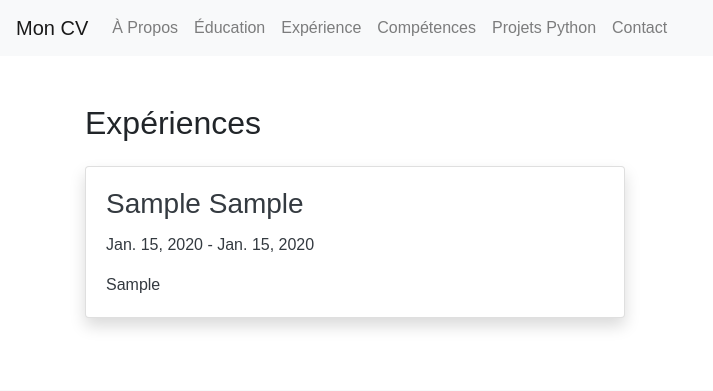
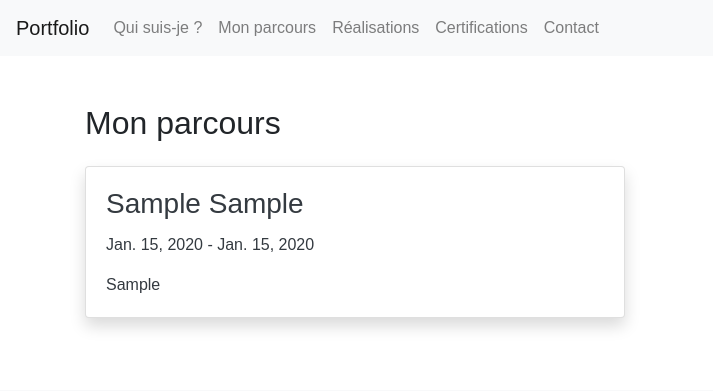
Before and after one commit to Laseguue/CV2, a Django app: page /experience/ in a window 1280 px wide. Shown: the top 391 px of the page, without its empty margins (0-713 px from the left). Run offline with Django 4.2, Linux system fonts and the light colour scheme; tables that the repository leaves empty hold one stand-in row (values such as "Sample post"); parts of the project's set-up code (start-up, migrations or seed data) failed here and were passed over; some libraries are stand-ins or nearby versions.

Commit message:
sup education / changement nom sections

```diff
--- a/cv/templates/cv/base.html
+++ b/cv/templates/cv/base.html
@@ -13,18 +13,17 @@
 </head>
 <body>
     <header class="navbar navbar-expand-lg navbar-light bg-light">
-        <a href="{% url 'home' %}" class="navbar-brand">Mon CV</a>
+        <a href="{% url 'home' %}" class="navbar-brand">Portfolio</a>
         <button class="navbar-toggler" type="button" data-toggle="collapse" data-target="#navbarNav" aria-controls="navbarNav" aria-expanded="false" aria-label="Toggle navigation">
             <span class="navbar-toggler-icon"></span>
         </button>
         <div class="collapse navbar-collapse" id="navbarNav">
             <nav>
                 <ul class="navbar-nav ml-auto">
-                    <li class="nav-item"><a href="{% url 'about' %}" class="nav-link">À Propos</a></li>
-                    <li class="nav-item"><a href="{% url 'education' %}" class="nav-link">Éducation</a></li>
-                    <li class="nav-item"><a href="{% url 'experience' %}" class="nav-link">Expérience</a></li>
-                    <li class="nav-item"><a href="{% url 'skills' %}" class="nav-link">Compétences</a></li>
-                    <li class="nav-item"><a href="{% url 'python_projects' %}" class="nav-link">Projets Python</a></li>
+                    <li class="nav-item"><a href="{% url 'about' %}" class="nav-link">Qui suis-je ?</a></li>
+                    <li class="nav-item"><a href="{% url 'experience' %}" class="nav-link">Mon parcours</a></li>
+                    <li class="nav-item"><a href="{% url 'python_projects' %}" class="nav-link">Réalisations</a></li>
+                    <li class="nav-item"><a href="{% url 'skills' %}" class="nav-link">Certifications</a></li>
                     <li class="nav-item"><a href="{% url 'contact' %}" class="nav-link">Contact</a></li>
                 </ul>
             </nav>
--- a/cv/templates/cv/contact.html
+++ b/cv/templates/cv/contact.html
@@ -1,6 +1,6 @@
 {% extends 'cv/base.html' %}
 
-{% load crispy_forms_tags %} <!-- Chargez les tags de crispy_forms -->
+{% load crispy_forms_tags %}
 
 {% block content %}
     <div class="card mt-4 mb-4 shadow">
@@ -8,7 +8,7 @@
             <h2 class="card-title">Contactez-moi</h2>
             <form method="post" action="{% url 'contact' %}">
                 {% csrf_token %}
-                {{ form|crispy }} <!-- Utilisez le filtre |crispy pour rendre le formulaire -->
+                {{ form|crispy }}
                 <button type="submit" class="btn btn-success">Envoyer</button>
             </form>
         </div>
--- a/cv/templates/cv/experience.html
+++ b/cv/templates/cv/experience.html
@@ -1,7 +1,7 @@
 {% extends 'cv/base.html' %}
 
 {% block content %}
-    <h2 class="mt-4 mb-4">Expériences</h2>
+    <h2 class="mt-4 mb-4">Mon parcours</h2>
     <div class="row">
         {% for experience in experiences %}
             <div class="col-md-6 mb-4">
--- a/cv/templates/cv/python_projects.html
+++ b/cv/templates/cv/python_projects.html
@@ -1,7 +1,7 @@
 {% extends 'cv/base.html' %}
 
 {% block content %}
-    <h2 class="mt-4 mb-4">Projets Python</h2>
+    <h2 class="mt-4 mb-4">Réalisations</h2>
     <div class="row">
         {% for project in projects %}
             <div class="col-md-6 mb-4">
--- a/cv/templates/cv/skills.html
+++ b/cv/templates/cv/skills.html
@@ -1,7 +1,7 @@
 {% extends 'cv/base.html' %}
 
 {% block content %}
-    <h2 class="mt-4 mb-4">Compétences</h2>
+    <h2 class="mt-4 mb-4">Certifications</h2>
     <div class="row">
         {% for skill in skills %}
             <div class="col-md-6 mb-4">
--- a/cv/urls.py
+++ b/cv/urls.py
@@ -4,8 +4,6 @@ from . import views
 urlpatterns = [
     path('', views.home, name='home'),
     path('about/', views.about, name='about'),
-    path('education/', views.education, name='education'),
-    path('education/<int:diploma_id>/', views.education_detail, name='education_detail'),
     path('experience/', views.experience, name='experience'),
     path('experience/<int:experience_id>/', views.experience_detail, name='experience_detail'),
     path('skills/', views.skills, name='skills'),
--- a/cv/views.py
+++ b/cv/views.py
@@ -10,16 +10,6 @@ def home(request):
 def about(request):
     personal_info = PersonalInfo.objects.first()
     return render(request, 'cv/about.html', {'personal_info': personal_info})
-
-def education(request):
-    educations = Education.objects.all()
-    personal_info = PersonalInfo.objects.first()
-    return render(request, 'cv/education.html', {'educations': educations})
-
-def education_detail(request, diploma_id):
-    diploma = get_object_or_404(Education, id=diploma_id)
-    personal_info = PersonalInfo.objects.first()
-    return render(request, 'cv/education_detail.html', {'diploma': diploma})
 
 def experience(request):
     experiences = Experience.objects.all()
```
Also changed, not shown: 1 other file.
